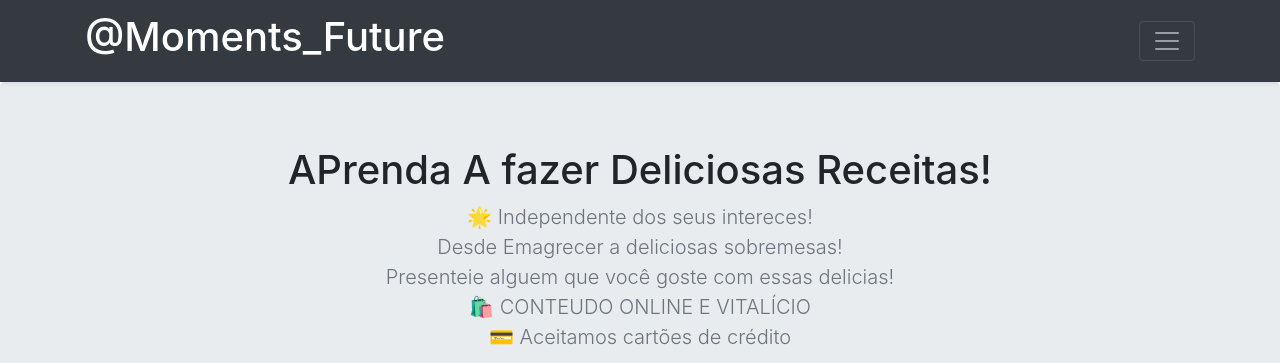
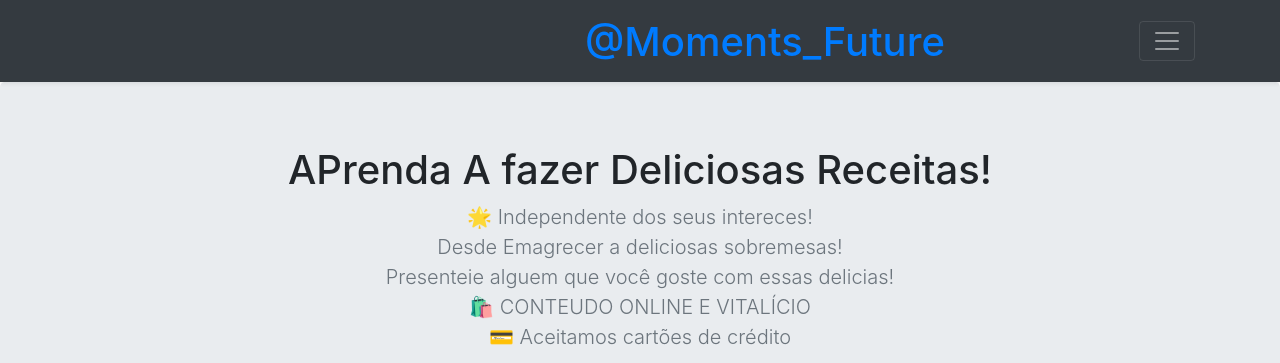
Before and after one commit to Pedro-Muniz-Oliveira/Future-generation, a plain HTML site: page Receitas.html in a window 1280 px wide. Shown: the top 363 px of the page. Drawn offline with nearby package versions, Linux system fonts and the light colour scheme.

Commit message:
Update Receitas.html

```diff
--- a/Receitas.html
+++ b/Receitas.html
@@ -40,7 +40,8 @@
       <div class="navbar navbar-dark bg-dark shadow-sm">
         <div class="container d-flex justify-content-between">
           <a href="#" class="navbar-brand d-flex align-items-center">
-            <strong><h1 style="width: 70px;"> @Moments_Future </h1></strong>
+            <strong><h1 style="width: 70px;"> <a href="https://www.instagram.com/Moments_Future/">@Moments_Future</a>
+            </h1></strong>
           </a>
           <button class="navbar-toggler" type="button" data-toggle="collapse" data-target="#navbarHeader" aria-controls="navbarHeader" aria-expanded="false" aria-label="Toggle navigation">
             <span class="navbar-toggler-icon"></span>
```
